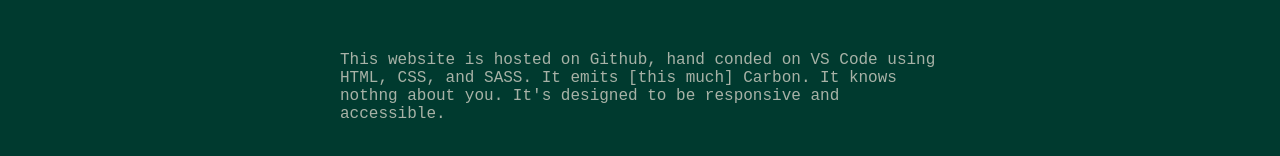
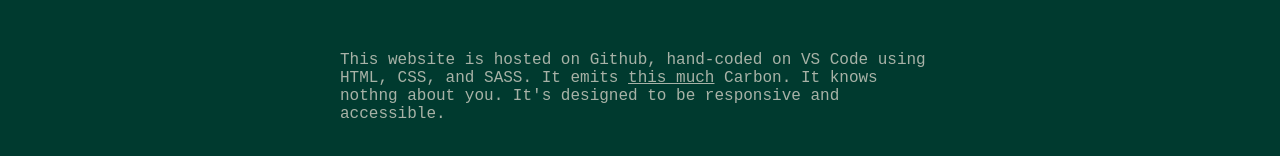
Before and after one commit to edermansky/personal-site, a plain HTML site: page about/about.html in a window 1280 px wide. Shown: the part 724-880 px from the top of the page. Drawn offline with Linux system fonts and the light colour scheme.

Commit message:
about update

```diff
--- a/about/about.html
+++ b/about/about.html
@@ -44,7 +44,7 @@
                         <li> Joyce/Beckett</li>
                     </ul>
                     <h3 id="website"> THE WEBSITE</h3>
-                    <p> This website is hosted on Github, hand conded on VS Code using HTML, CSS, and SASS. It emits [this much] Carbon. It knows nothng about you. It's designed to be responsive and accessible. </p>
+                    <p> This website is hosted on Github, hand-coded on VS Code using HTML, CSS, and SASS. It emits <a href = "https://www.websitecarbon.com/website/edermansky-github-io-personal-site-index-html/">this much</a> Carbon. It knows nothng about you. It's designed to be responsive and accessible. </p>
 
                 </div>
                 <div class = "side-column">
```
Also changed, not shown: 3 other files.
